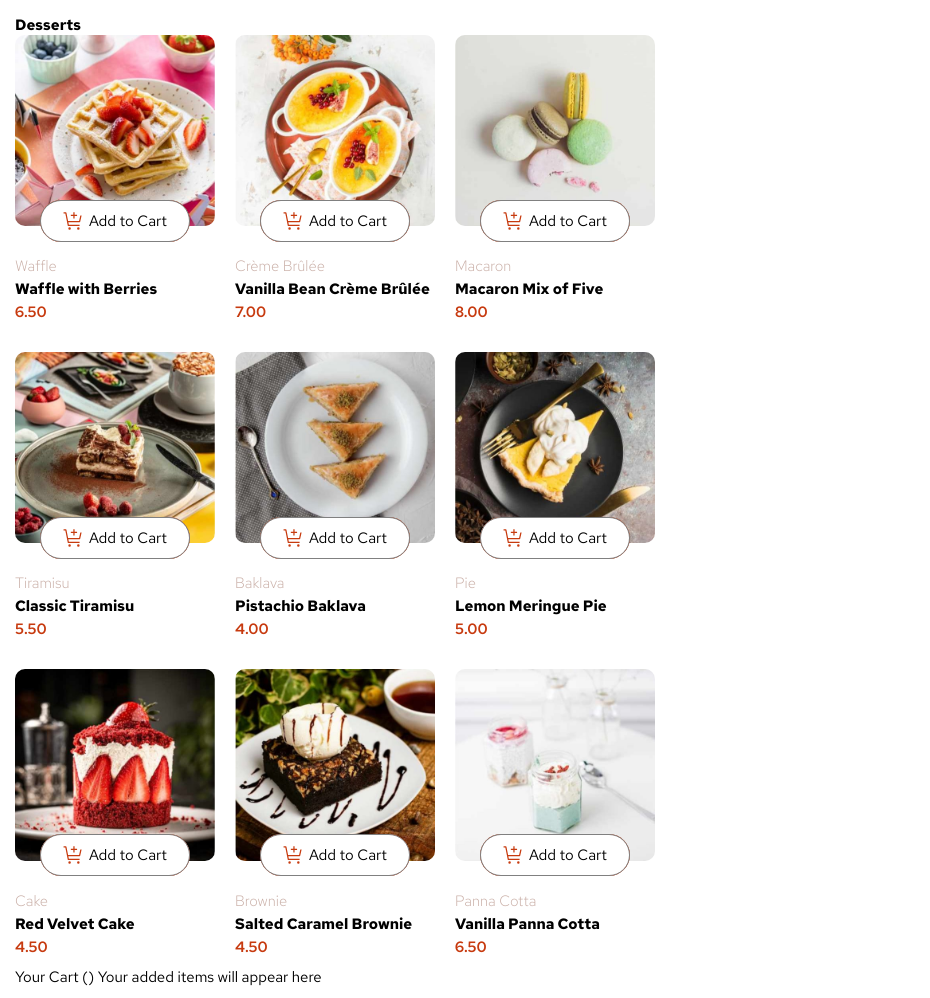
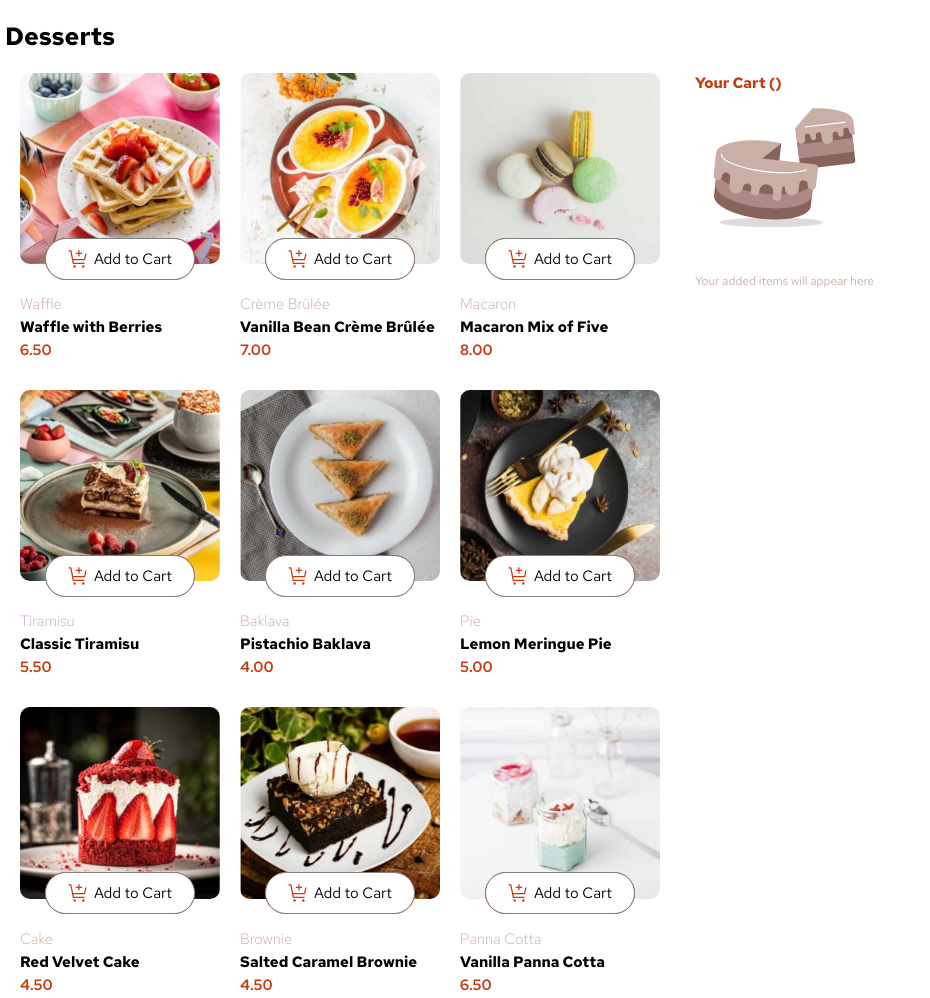
Before and after one commit to Starist-tech/product-list-with-cart, a plain HTML site: page index.html in a window 1280 px wide. Shown: the whole page, without its empty margins (0-930 px from the left). Drawn offline with Linux system fonts and the light colour scheme.

Commit message:
your card

```diff
--- a/index.html
+++ b/index.html
@@ -15,8 +15,8 @@
 </head>
 <body>
 
+  <h1>Desserts</h1>
   <div class="container">
-    <h1>Desserts</h1>
 
     <div class="main-grid">
       <div class="box b1">
@@ -137,8 +137,11 @@
       </div>
     </div>
 
-    Your Cart (<!-- Quantity -->)
-    Your added items will appear here
+    <div class="yourCard">
+      <h2>Your Cart (<span></span>)</h2>
+      <img class="cakeIcon" src="./assets/images/illustration-empty-cart.svg" alt="">
+      <p>Your added items will appear here</p>
+    </div>
 
   </div>
 
--- a/style.css
+++ b/style.css
@@ -18,7 +18,9 @@
     font-family: "Red Hat Text";
 }
 .container {
-    padding: 15px;
+    padding-left: 20px;
+    display: flex;
+    gap: 35px;
 }
 .box {
     position: relative;
@@ -30,7 +32,11 @@
     grid-template-rows: repeat(3, min-content);
     gap: 20px;
 }
-h5{
+h1 {
+    font-size: 25px;
+    margin: 20px 5px;
+}
+h5 {
     font-weight: 300;
     color: var(--Rose-300);
 }
@@ -90,3 +96,17 @@ img {
 .choose span {
     color: white;
 }
+img.cakeIcon {
+    width: 150px;
+}
+.yourCard h2 {
+    color: var(--Red);
+    text-align: left;
+}
+.yourCard  {
+    text-align: center;
+}
+.yourCard p {
+    font-size: 12px;
+    color: var(--Rose-300);
+}
```
